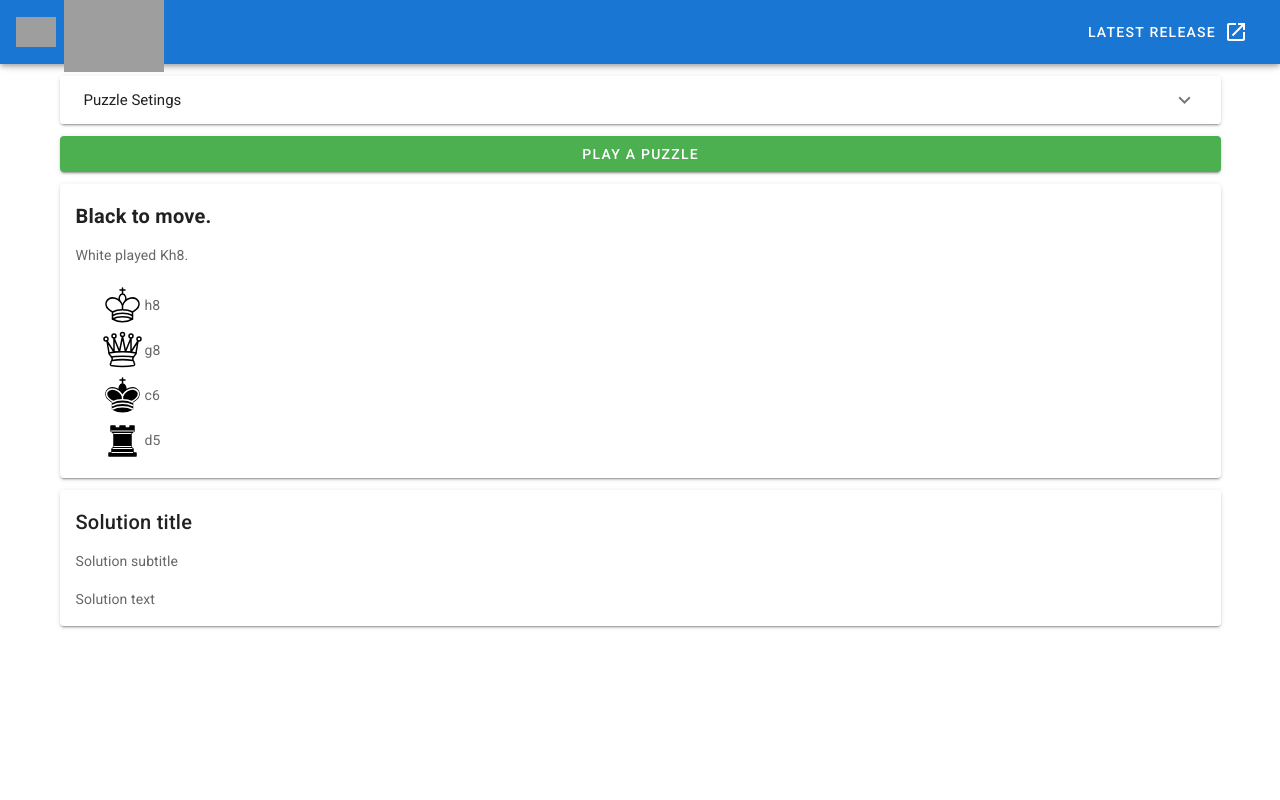
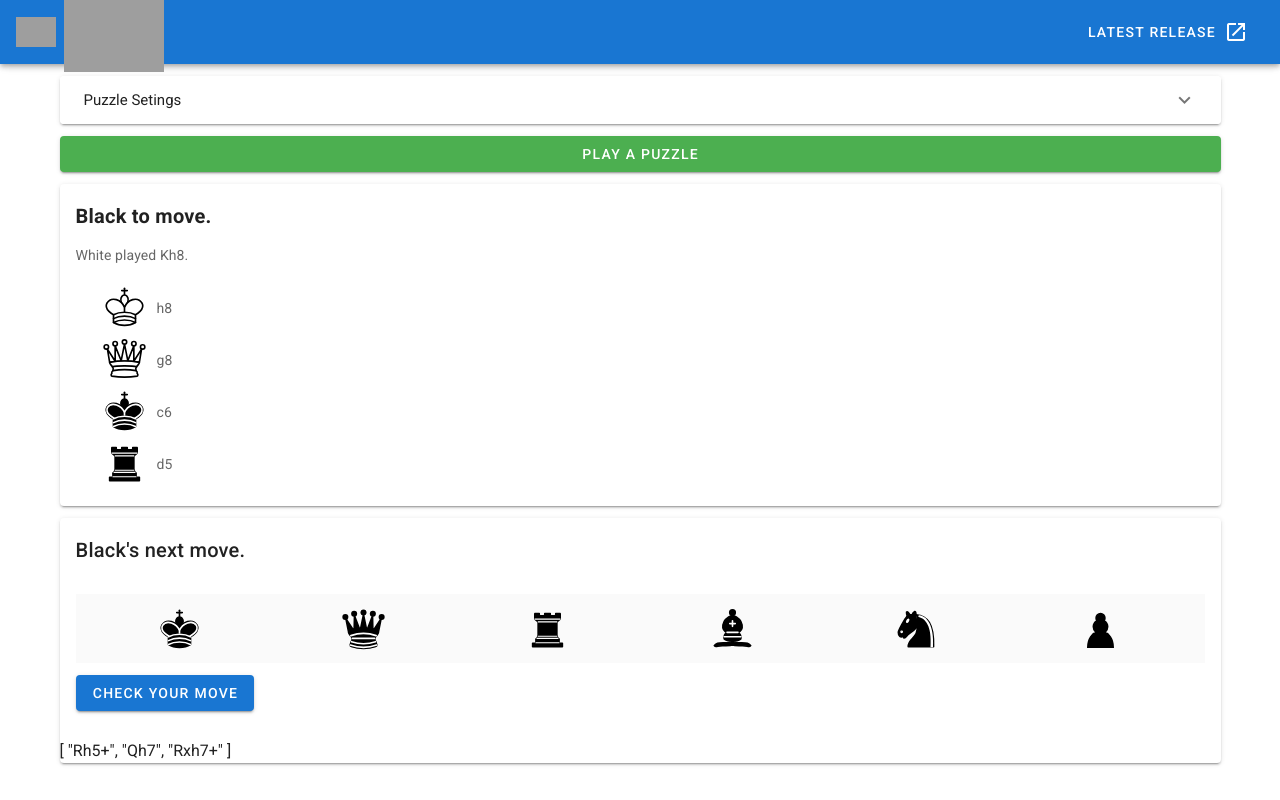
Before and after one commit to jk31/blindfold_chess_puzzles, a Vue app in the folder frontend/: page / in a window 1280 px wide. Both pictures are taken after a click on the button "PLAY A PUZZLE". Built offline with nearby package versions, Linux system fonts and the light colour scheme; grey boxes are pictures that could not be loaded.

Commit message:
solution pieces with click

```diff
--- a/frontend/src/components/Puzzle.vue
+++ b/frontend/src/components/Puzzle.vue
@@ -99,6 +99,7 @@ ul li {
   align-items: center;
 }
 .piece {
-  transform: scale(1);
+  transform: scale(1.1);
+  margin: 2px 10px 5px 2px;
 }
 </style>
--- a/frontend/src/components/Solution.vue
+++ b/frontend/src/components/Solution.vue
@@ -1,49 +1,141 @@
 <template>
   <div id="solution">
     <v-card elevation="2">
-      <v-card-title class="mb-3">Solution title</v-card-title>
-      <v-card-subtitle>Solution subtitle</v-card-subtitle>
-      <v-card-text>Solution text</v-card-text>
+      <v-card-title class="mb-3">{{ activePlayer }}'s next move.</v-card-title>
+      <!-- <v-card-subtitle>Solution subtitle</v-card-subtitle> -->
+      <v-card-text>
+        <v-container
+          class="grey lighten-5 d-flex align-center justify-space-around"
+        >
+          <KingWhite
+            v-if="activePlayer === 'White'"
+            class="piece"
+            @click="pieceClick('K', $event)"
+          />
+          <QueenWhite
+            v-if="activePlayer === 'White'"
+            class="piece"
+            @click="pieceClick('Q')"
+          />
+          <RookWhite
+            v-if="activePlayer === 'White'"
+            class="piece"
+            @click="pieceClick('R')"
+          />
+          <BishopWhite
+            v-if="activePlayer === 'White'"
+            class="piece"
+            @click="pieceClick('B')"
+          />
+          <KnightWhite
+            v-if="activePlayer === 'White'"
+            class="piece"
+            @click="pieceClick('N')"
+          />
+          <PawnWhite
+            v-if="activePlayer === 'White'"
+            class="piece"
+            @click="pieceClick('P')"
+          />
+          <KingBlack
+            v-if="activePlayer === 'Black'"
+            class="piece"
+            @click="pieceClick('K')"
+          />
+          <QueenBlack
+            v-if="activePlayer === 'Black'"
+            class="piece"
+            @click="pieceClick('Q')"
+          />
+          <RookBlack
+            v-if="activePlayer === 'Black'"
+            class="piece"
+            @click="pieceClick('R')"
+          />
+          <BishopBlack
+            v-if="activePlayer === 'Black'"
+            class="piece"
+            @click="pieceClick('B')"
+          />
+          <KnightBlack
+            v-if="activePlayer === 'Black'"
+            class="piece"
+            @click="pieceClick('N')"
+          />
+          <PawnBlack
+            v-if="activePlayer === 'Black'"
+            class="piece"
+            @click="pieceClick('P')"
+          />
+        </v-container>
+        <v-btn color="primary" class="my-3">Check your move</v-btn>
+      </v-card-text>
+      {{ solution }}
     </v-card>
   </div>
 </template>
 
 <script>
-// import KingBlack from '../../public/pieces/king_b.svg';
-// import KingWhite from '../../public/pieces/king_w.svg';
-// import QueenBlack from '../../public/pieces/queen_b.svg';
-// import QueenWhite from '../../public/pieces/queen_w.svg';
-// import RookBlack from '../../public/pieces/rook_b.svg';
-// import RookWhite from '../../public/pieces/rook_w.svg';
-// import BishopBlack from '../../public/pieces/bishop_b.svg';
-// import BishopWhite from '../../public/pieces/bishop_w.svg';
-// import KnightBlack from '../../public/pieces/knight_b.svg';
-// import KnightWhite from '../../public/pieces/knight_w.svg';
-// import PawnBlack from '../../public/pieces/pawn_b.svg';
-// import PawnWhite from '../../public/pieces/pawn_w.svg';
+import KingBlack from '../../public/pieces/king_b.svg';
+import KingWhite from '../../public/pieces/king_w.svg';
+import QueenBlack from '../../public/pieces/queen_b.svg';
+import QueenWhite from '../../public/pieces/queen_w.svg';
+import RookBlack from '../../public/pieces/rook_b.svg';
+import RookWhite from '../../public/pieces/rook_w.svg';
+import BishopBlack from '../../public/pieces/bishop_b.svg';
+import BishopWhite from '../../public/pieces/bishop_w.svg';
+import KnightBlack from '../../public/pieces/knight_b.svg';
+import KnightWhite from '../../public/pieces/knight_w.svg';
+import PawnBlack from '../../public/pieces/pawn_b.svg';
+import PawnWhite from '../../public/pieces/pawn_w.svg';
 
 export default {
   name: 'Solution',
   components: {
-    // KingBlack,
-    // KingWhite,
-    // QueenBlack,
-    // QueenWhite,
-    // RookBlack,
-    // RookWhite,
-    // BishopBlack,
-    // BishopWhite,
-    // KnightBlack,
-    // KnightWhite,
-    // PawnBlack,
-    // PawnWhite,
+    KingBlack,
+    KingWhite,
+    QueenBlack,
+    QueenWhite,
+    RookBlack,
+    RookWhite,
+    BishopBlack,
+    BishopWhite,
+    KnightBlack,
+    KnightWhite,
+    PawnBlack,
+    PawnWhite,
   },
   computed: {
+    activePlayer() {
+      return this.activePuzzle.active === 'w' ? 'White' : 'Black';
+    },
     activePuzzle() {
       return this.$store.state.puzzles.activePuzzle;
+    },
+    solution() {
+      return this.activePuzzle.moves_alg.slice(1);
+    },
+    selectedPiece() {
+      return true;
+    },
+  },
+  methods: {
+    pieceClick(piece, event) {
+      console.log(piece);
+      console.log(event);
+      event.target.parentElement.classList.toggle('selected-piece');
     },
   },
 };
 </script>
 
-<style scoped></style>
+<style scoped>
+.piece {
+  transform: scale(1.1);
+  cursor: pointer;
+}
+
+.selected-piece {
+  transform: scale(1.2);
+}
+</style>
```
